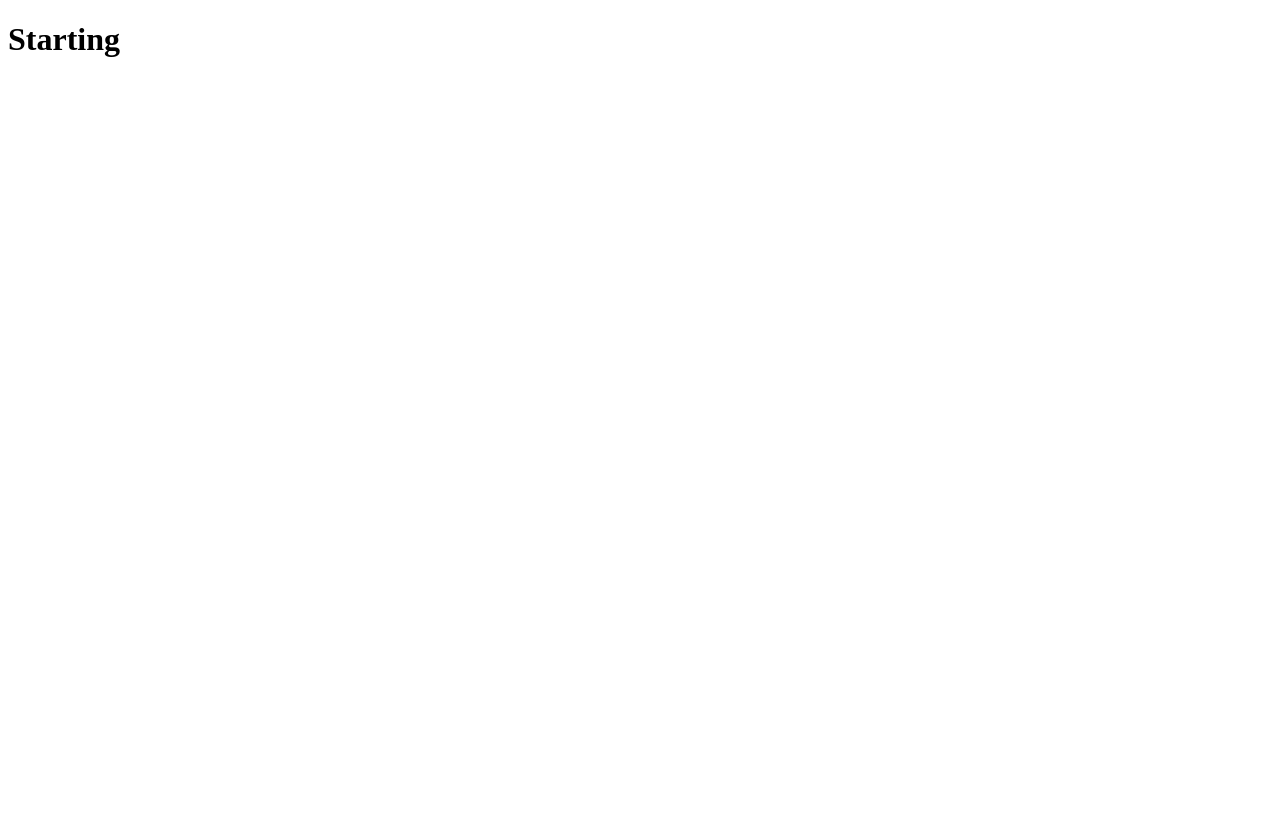
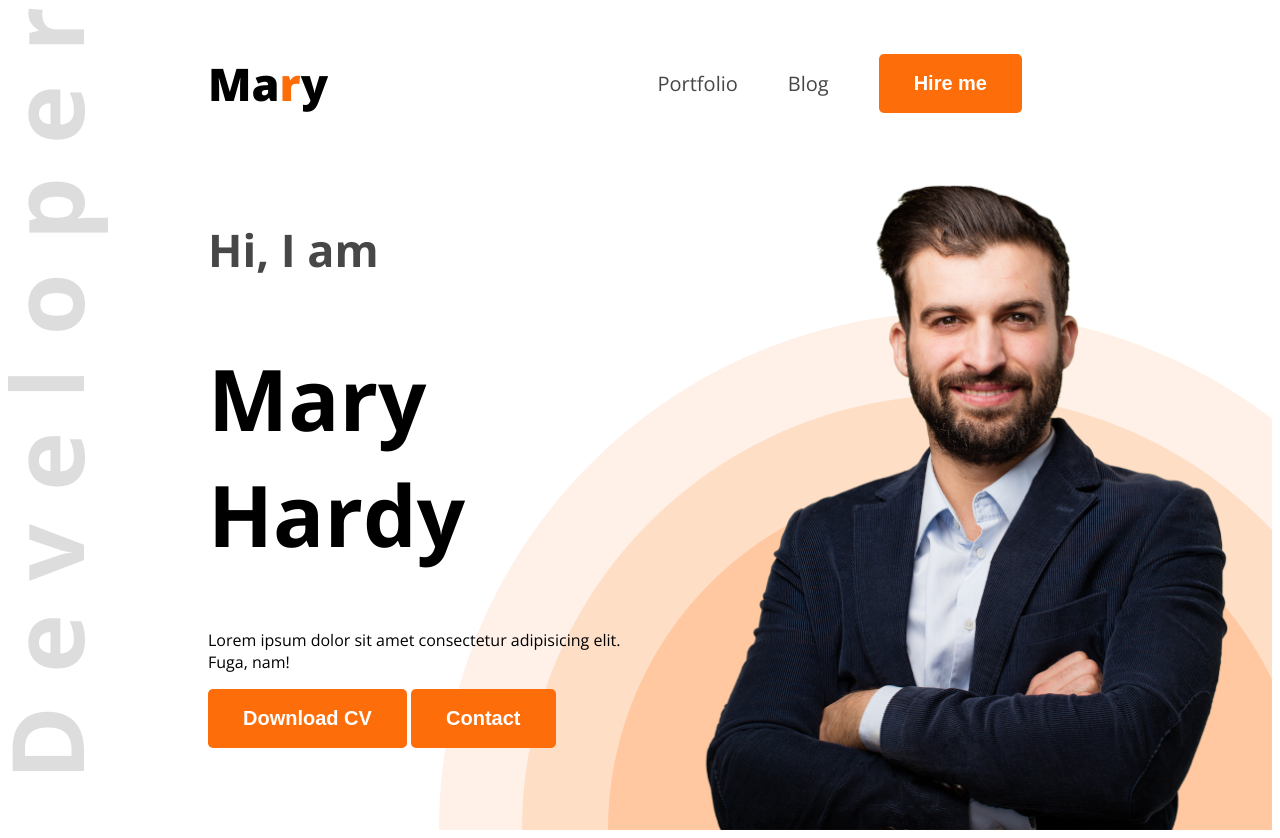
Before and after one commit to RIDOY-ZZAMAN/webdeveloper-portfolio, a plain HTML site: page index.html in a window 1280 px wide. Before the commit the page ends 800 px from the top, so only its background shows below. Drawn offline with nearby package versions, Linux system fonts and the light colour scheme.

Commit message:
Second commit

```diff
--- a/index.html
+++ b/index.html
@@ -4,8 +4,40 @@
     <meta charset="UTF-8" />
     <meta name="viewport" content="width=device-width, initial-scale=1.0" />
     <title>Document</title>
+    <link rel="preconnect" href="https://fonts.googleapis.com" />
+    <link rel="preconnect" href="https://fonts.gstatic.com" crossorigin />
+    <link
+      href="https://fonts.googleapis.com/css2?family=Open+Sans:ital,wght@0,300..800;1,300..800&display=swap"
+      rel="stylesheet"
+    />
+    <link rel="stylesheet" href="styles/portfolio.css" />
   </head>
-  <body>
-    <h1>Starting</h1>
+  <body class="open-sans-normal">
+    <header class="header">
+      <nav>
+        <h3 class="nav-title">Ma<span class="text-primary">r</span>y</h3>
+        <ul>
+          <li><a href="" class="dark-2">Portfolio</a></li>
+          <li><a href="" class="dark-2">Blog</a></li>
+          <li>
+            <a href=""><button class="btn-primary">Hire me</button></a>
+          </li>
+        </ul>
+      </nav>
+      <!-- Banner-content -->
+
+      <div class="banner">
+        <div class="banner-content">
+          <h4 class="banner-greetings dark-2">Hi, I am</h4>
+          <h1 class="banner-title">Mary Hardy</h1>
+          <p class="banner-description">
+            Lorem ipsum dolor sit amet consectetur adipisicing elit. Fuga, nam!
+          </p>
+          <button class="btn-primary">Download CV</button>
+          <button class="btn-primary">Contact</button>
+        </div>
+        <img class="banner-profile-pic" src="images/hardy.png" alt="" />
+      </div>
+    </header>
   </body>
 </html>
--- /dev/null
+++ b/styles/portfolio.css
@@ -0,0 +1,73 @@
+.open-sans-normal {
+  font-family: "Open Sans", sans-serif;
+  font-optical-sizing: auto;
+  font-style: normal;
+  font-variation-settings: "wdth" 100;
+}
+
+.header {
+  background-image: url("../images/developer.png"),
+    url("../images/header_bg.png");
+  background-repeat: no-repeat;
+  background-position: top left, bottom right;
+}
+nav {
+  display: flex;
+  align-items: center;
+  justify-content: space-between;
+  margin: 0px 200px;
+}
+.text-primary {
+  color: #fd6e0a;
+}
+
+.btn-primary {
+  padding: 18px 35px;
+  color: white;
+  background-color: #fd6e0a;
+  border-radius: 5px;
+  border: none;
+  font-weight: bold;
+  font-size: 20px;
+}
+.dark-2 {
+  color: #474747;
+}
+.nav-title {
+  font-weight: 800;
+  font-size: 45px;
+}
+
+nav ul {
+  display: flex;
+  align-items: center;
+}
+nav ul li {
+  list-style: none;
+}
+
+nav ul li a {
+  text-decoration: none;
+  font-size: 20px;
+  margin-right: 50px;
+}
+
+/* banner */
+
+.banner {
+  display: flex;
+  margin: 0px 35px 0px 200px;
+  justify-content: space-between;
+}
+
+.banner-greetings {
+  font-size: 45px;
+}
+
+.banner-title {
+  font-weight: bold;
+  font-size: 85px;
+}
+.banner-profile-pic {
+  width: 580px;
+}
```
Also changed, not shown: images/developer.png (added), images/hardy.png (added), images/header_bg.png (added), images/icons/facebook.png (added), images/icons/insta.png (added), images/icons/js.png (added), images/icons/mongo.png (added), images/icons/nodejs.png (added), images/icons/react.png (added), images/icons/twitter.png (added).
